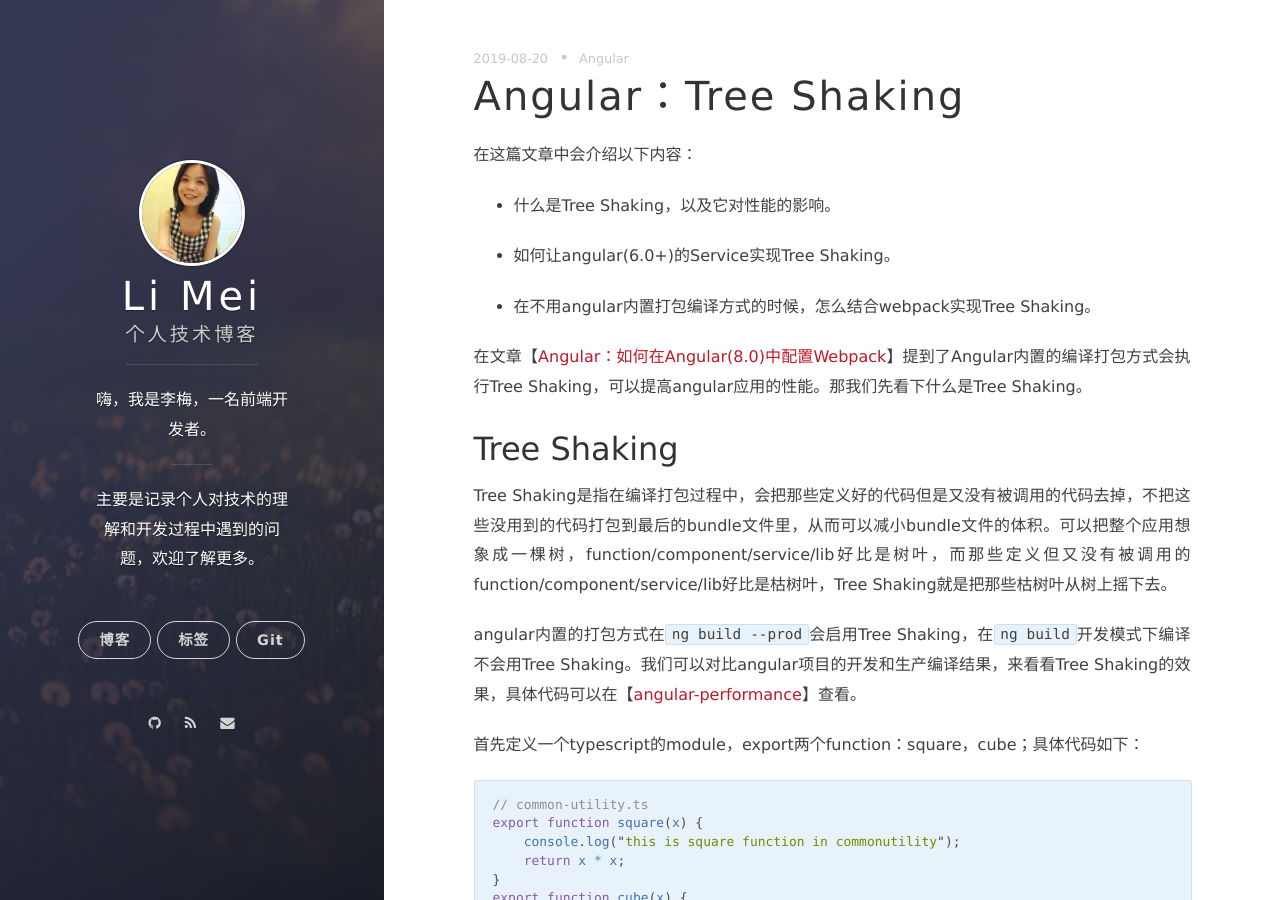
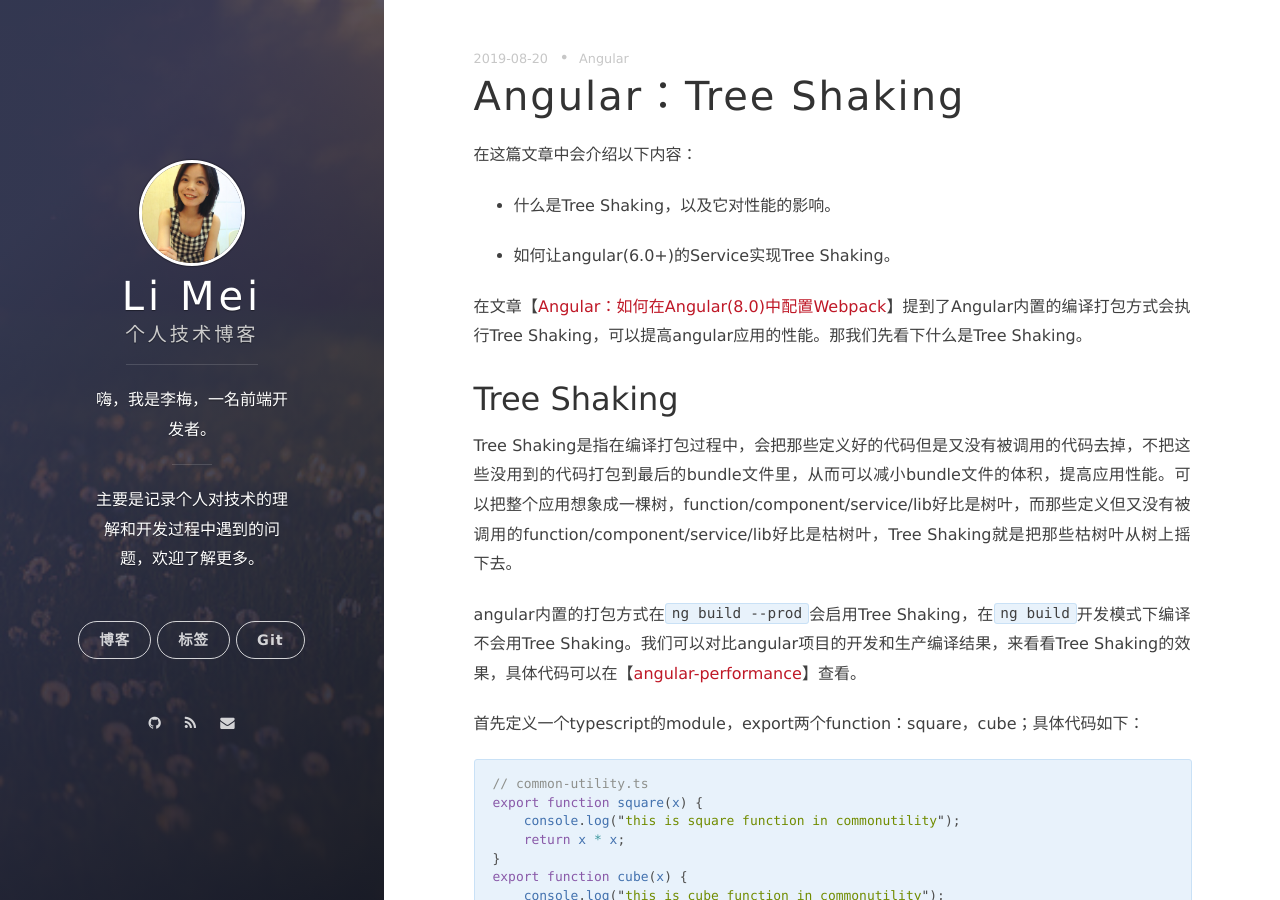
Before and after one commit to LiMeii/LiMeii.github.io, a Jekyll site: the page built from _posts/2019-08-20-angular-tree-shaking.md, in a window 1280 px wide and 900 px high. Built offline with Jekyll 4.4.1, drawn with Linux system fonts in a browser that asks for light colours; nearby versions of some CDN libraries.

Commit message:
update tag file

````diff
--- a/_posts/2019-08-20-angular-tree-shaking.md
+++ b/_posts/2019-08-20-angular-tree-shaking.md
@@ -10,14 +10,12 @@ layout: post
 
 - 如何让angular(6.0+)的Service实现Tree Shaking。
 
-- 在不用angular内置打包编译方式的时候，怎么结合webpack实现Tree Shaking。
-
 
 在文章【[Angular：如何在Angular(8.0)中配置Webpack](https://limeii.github.io/2019/08/angular-customize-webpack/)】提到了Angular内置的编译打包方式会执行Tree Shaking，可以提高angular应用的性能。那我们先看下什么是Tree Shaking。
 
 ## Tree Shaking
 
-Tree Shaking是指在编译打包过程中，会把那些定义好的代码但是又没有被调用的代码去掉，不把这些没用到的代码打包到最后的bundle文件里，从而可以减小bundle文件的体积。可以把整个应用想象成一棵树，function/component/service/lib好比是树叶，而那些定义但又没有被调用的function/component/service/lib好比是枯树叶，Tree Shaking就是把那些枯树叶从树上摇下去。
+Tree Shaking是指在编译打包过程中，会把那些定义好的代码但是又没有被调用的代码去掉，不把这些没用到的代码打包到最后的bundle文件里，从而可以减小bundle文件的体积，提高应用性能。可以把整个应用想象成一棵树，function/component/service/lib好比是树叶，而那些定义但又没有被调用的function/component/service/lib好比是枯树叶，Tree Shaking就是把那些枯树叶从树上摇下去。
 
 
 angular内置的打包方式在```ng build --prod```会启用Tree Shaking，在```ng build```开发模式下编译不会用Tree Shaking。我们可以对比angular项目的开发和生产编译结果，来看看Tree Shaking的效果，具体代码可以在【[angular-performance](https://github.com/LiMeii/angular-performance)】查看。
````
Also changed, not shown: other parts of _posts/2019-08-20-angular-tree-shaking.md (+0 -3 lines), tag.md (+1 -0 lines).
